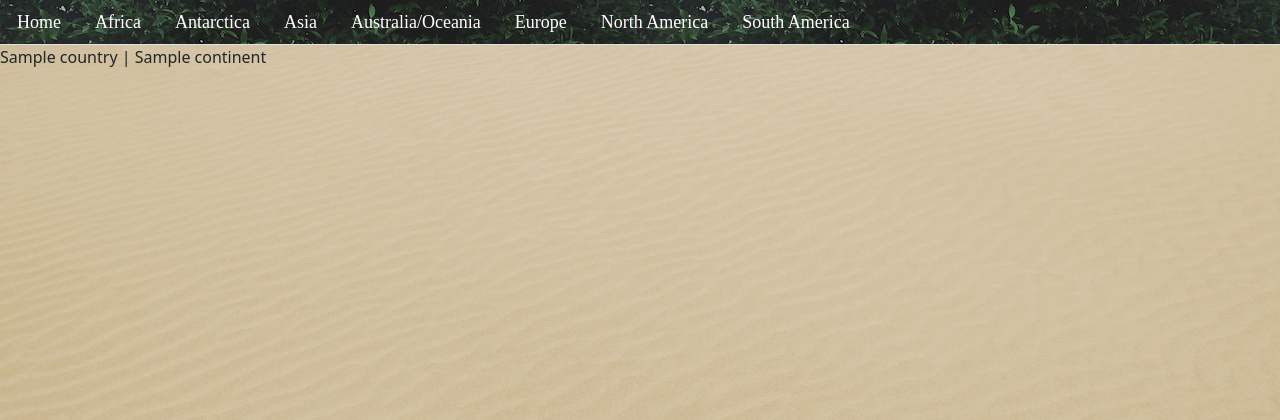
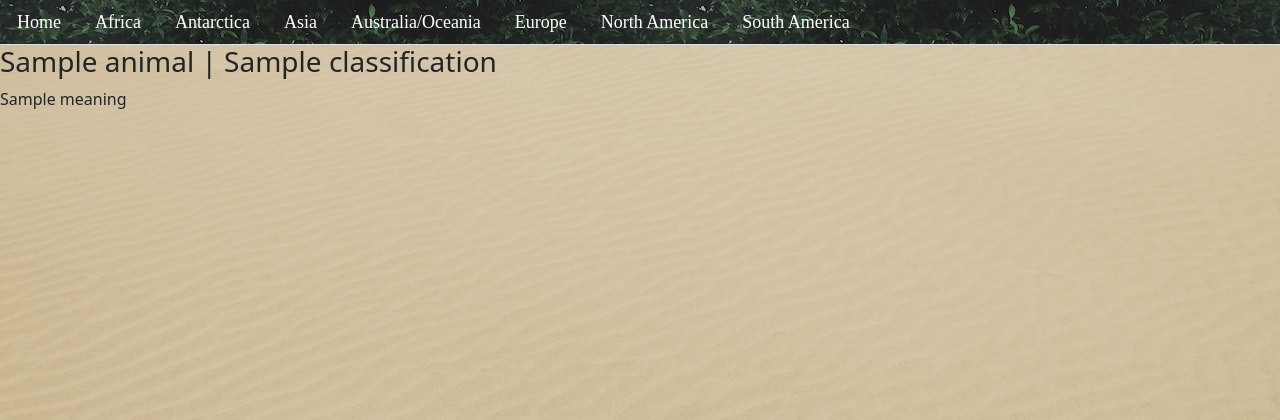
Before and after one commit to sasianan19/ancestral, a Django app: template totemProject/totemApp/templates/search_results_page.html in a window 1280 px wide. Shown: the top 420 px of the page. Run offline with Django 4.2, Linux system fonts and the light colour scheme; the template is opened without the code that fills it: most values are stand-ins (such as "Sample title", 1, 10 or a date in 2020).

Commit message:
Add animal query templating
Add code for templating vertebrate and invertebrate search results including animal name, animal classification, meaning, and keywords

```diff
--- a/totemProject/totemApp/templates/search_results_page.html
+++ b/totemProject/totemApp/templates/search_results_page.html
@@ -46,12 +46,16 @@
             </ul>
         </div>
 
-        {% for country in object_list %}
+        {% for animal in object_list %}
         <div id="resultsDiv">
-            <p>{{ country.country }} | {{ country.continent }}</p>
+            <h3>{{ animal.animal }} | {{ animal.classification }}</h3>
+            <p>{{ animal.meaning }}</p>
+            <br>
+            {% for keyword in animal.keywords.all %}
+                <p style="display:inline">{{ keyword.keyword }}</p>
+            {% endfor %}
         </div>
         {% endfor %}
-
     </div>
 
 
```
